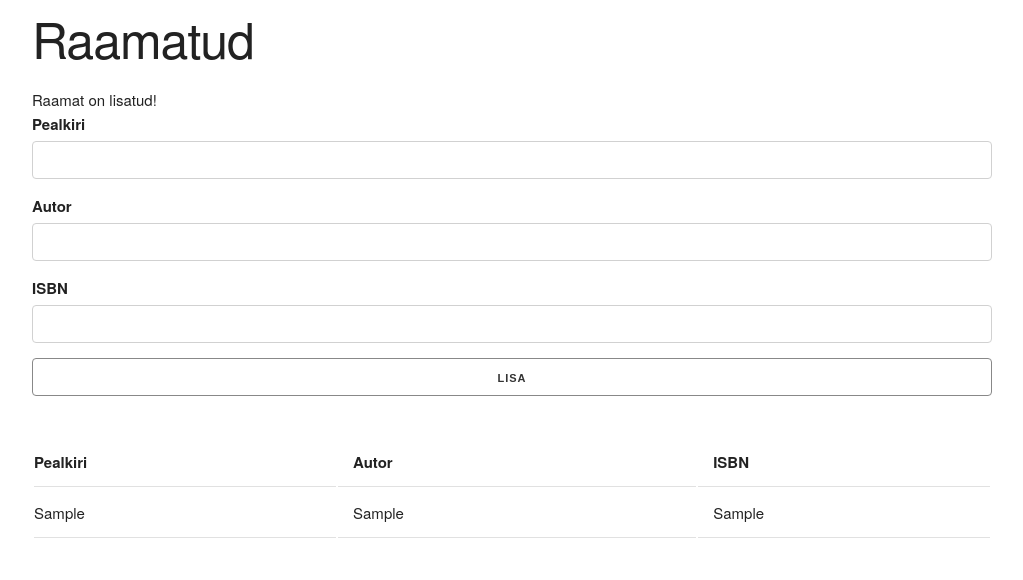
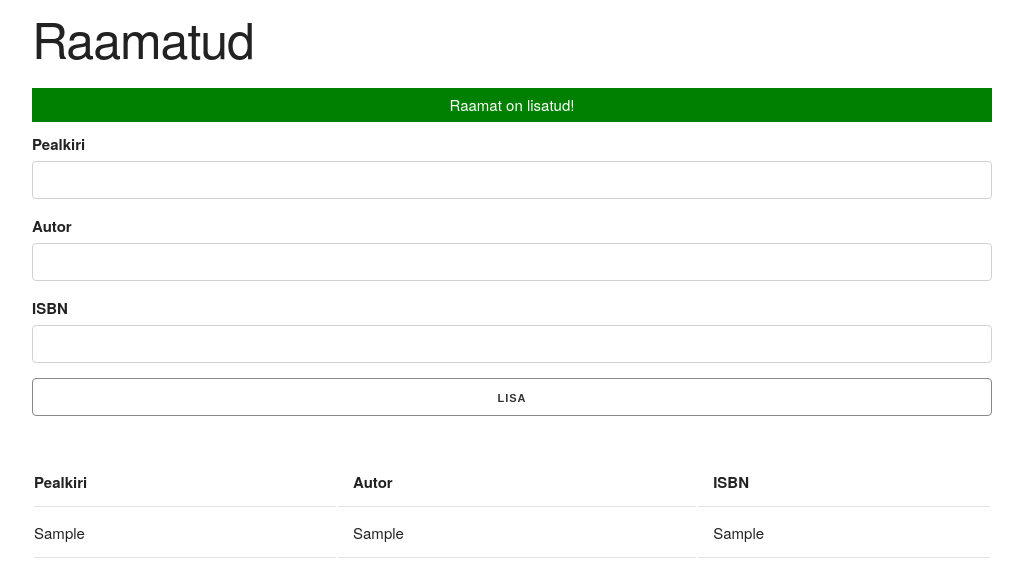
Before and after one commit to kerttujaansalu/oop, a plain HTML site: page raamat/index.html in a window 1280 px wide. Both pictures are taken after typing "Sample", "Sample", "Sample" into the empty fields and a click on the input "Lisa". Shown: the whole page, without its empty margins (128-1151 px from the left). Drawn offline with nearby package versions, Linux system fonts and the light colour scheme.

Commit message:
Raamatud - teatele lisatud stiil

```diff
--- a/raamat/app.js
+++ b/raamat/app.js
@@ -35,10 +35,10 @@ KL.prototype.lisaRaamatTabelisse = function(r){
   }
 
   // teade väljastamine
-KL.prototype.teade = function(s){
+  KL.prototype.teade = function(s, stiil){
     // loome div, kuhu lisada teade sõnum
     const div = document.createElement('div');
-    div.className = 'alert';
+    div.className = `alert ${stiil}`;
     // lisame sõnumi tekst divi sisse
     const tekst = document.createTextNode(s);
     div.appendChild(tekst);
@@ -71,12 +71,12 @@ function lisaRaamat(e){
 
   // kui mingid andmed on puudu, siis anname märku
   if(pealkiri == '' | autor == '' | isbn == ''){
-    kl.teade('Tuleb täita kõik väljad!');
+    kl.teade('Tuleb täita kõik väljad!', 'invalid');
   } else {
     // muidu
     // lisame sisestatud raamat tabelisse
     kl.lisaRaamatTabelisse(raamat);
-    kl.teade('Raamat on lisatud!');
+    kl.teade('Raamat on lisatud!', 'valid');
   }
 
   // puhastame väljad sisestatud andmetest
--- a/raamat/index.html
+++ b/raamat/index.html
@@ -4,6 +4,8 @@
   <meta charset="UTF-8">
   <meta name="viewport" content="width=device-width, initial-scale=1.0">
   <meta http-equiv="X-UA-Compatible" content="ie=edge">
+   <!-- local style -->
+   <link rel="stylesheet" href="style.css">
   <!-- skeleton cdn algus -->
   <link rel="stylesheet" href="https://cdnjs.cloudflare.com/ajax/libs/skeleton/2.0.4/skeleton.css">
   <!-- skeleton cdn lõpp -->
--- /dev/null
+++ b/raamat/style.css
@@ -0,0 +1,14 @@
+.alert {
+    padding: 5px;
+    margin: 5px 0 10px 0;
+    text-align: center;
+    color: #fff;
+  }
+
+  .valid {
+    background: green;
+  }
+
+  .invalid {
+    background: red;
+  }
```
